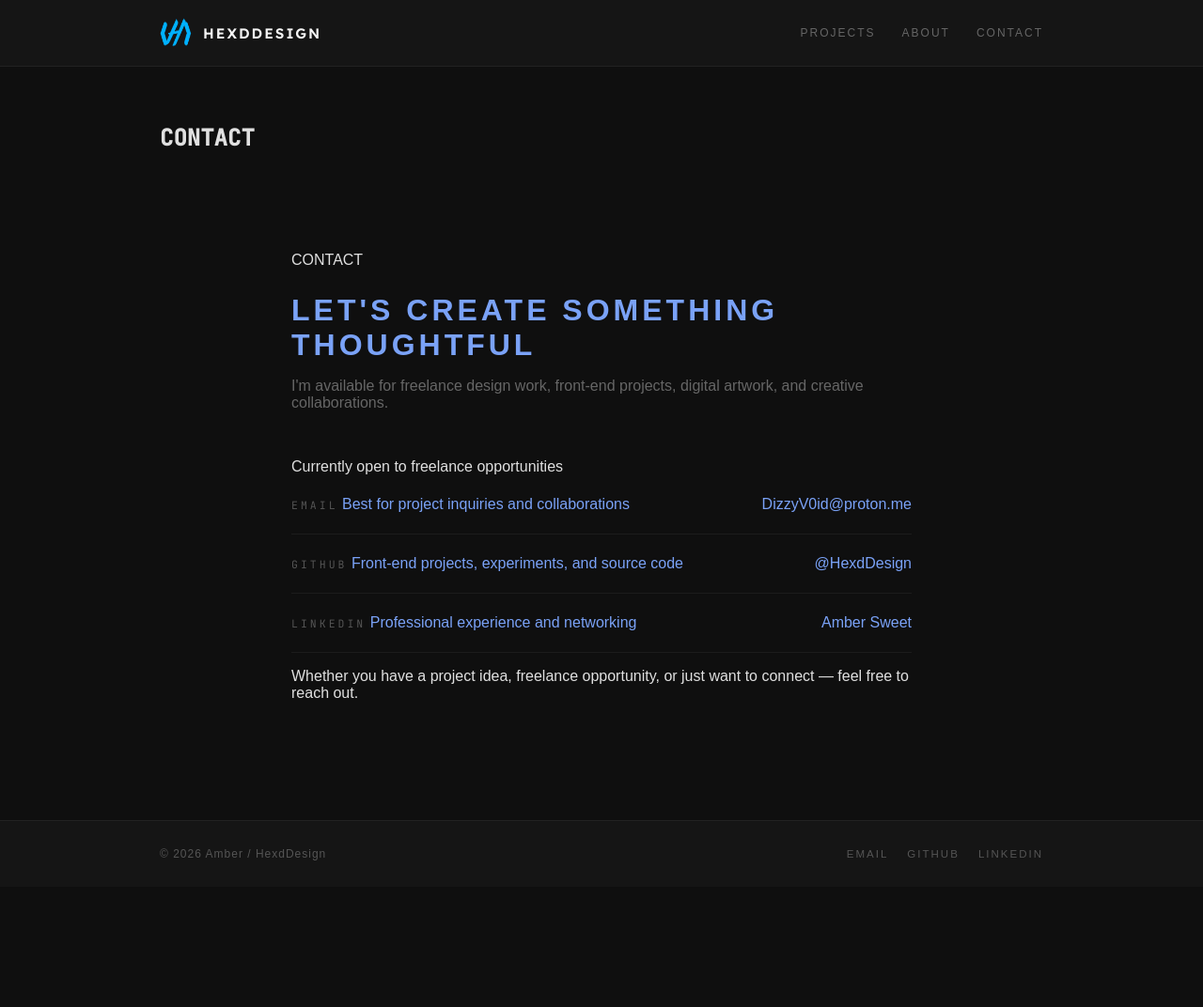
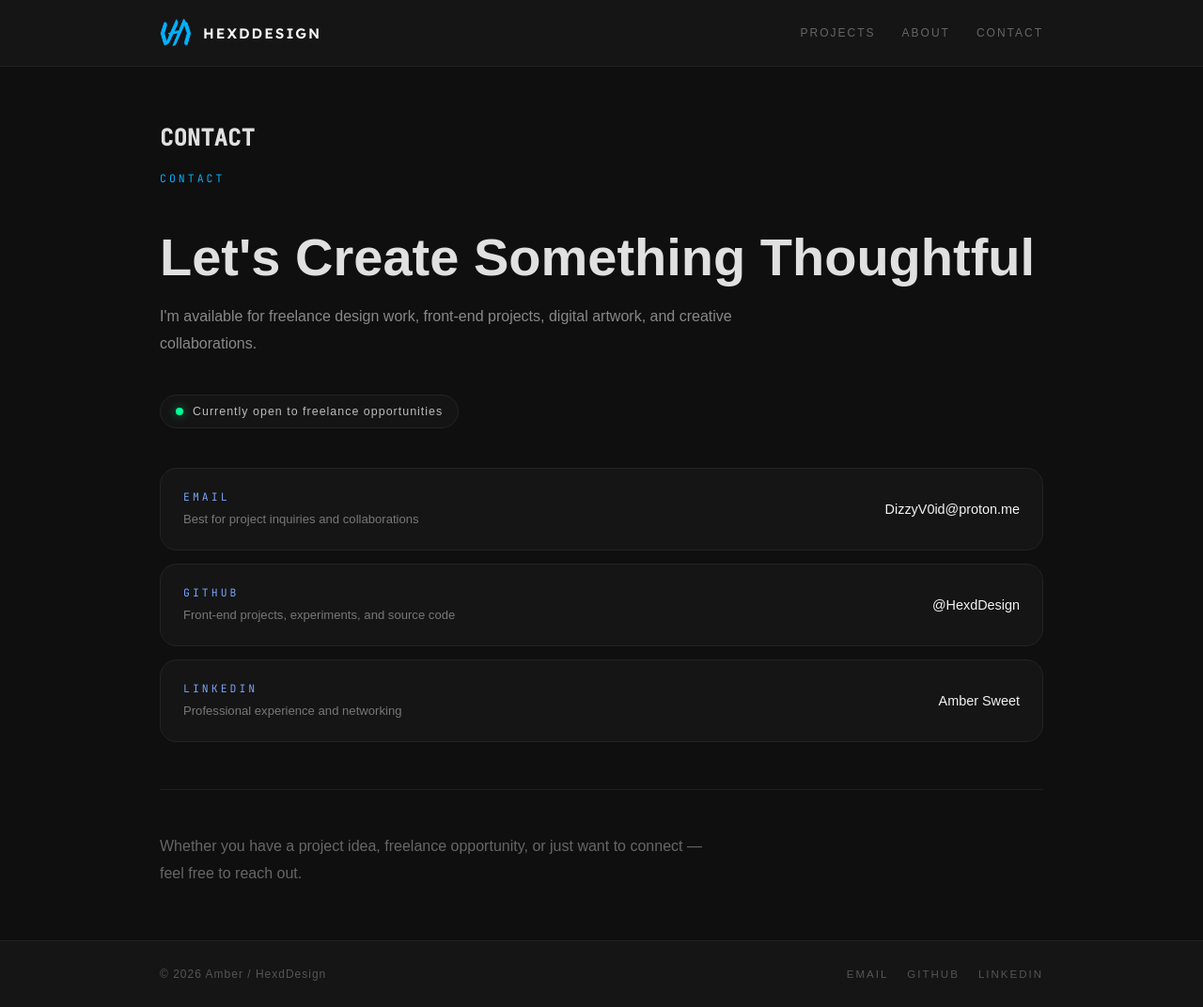
Before and after one commit to HexdDesign/hexddesign.github.io, a Jekyll site: the page built from contact.markdown, in a window 1280 px wide. Shown: the whole page at 94% size. Built offline with Jekyll 4.4.1, drawn with Linux system fonts in a browser that asks for light colours; some web fonts are replaced; before the commit the page ends 944 px from its top, so only the background shows below that.

Commit message:
Update main.scss

```diff
--- a/assets/main.scss
+++ b/assets/main.scss
@@ -752,30 +752,62 @@ h1.post-header {
 // Contact Page
 // ─────────────────────────────────────────────────────────────
 
-.contact-page {
-  max-width: 700px;
-  margin: 0 auto;
-  padding: 70px 20px;
+.contact-header {
+  margin-bottom: 40px;
+}
+
+.contact-kicker {
+  font-family: 'JetBrains Mono', monospace;
+  color: #00b1ff;
+  font-size: 0.72rem;
+  letter-spacing: 3px;
+  text-transform: uppercase;
+  margin-bottom: 18px;
 }
 
 .contact-title {
-  color: #7aa2f7;
-
-  font-size: 2rem;
-  letter-spacing: 4px;
-  text-transform: uppercase;
-
-  margin-bottom: 10px;
+  font-size: clamp(2.2rem, 5vw, 3.5rem);
+  line-height: 1.1;
+  margin-bottom: 18px;
 }
 
 .contact-sub {
-  color: #666;
-  margin-bottom: 50px;
+  max-width: 620px;
+  line-height: 1.8;
+  color: #888;
+}
+
+.contact-status {
+  display: inline-flex;
+  align-items: center;
+  gap: 10px;
+
+  margin-bottom: 42px;
+
+  background: #141414;
+  border: 1px solid #242424;
+
+  padding: 10px 16px;
+  border-radius: 999px;
+
+  font-size: 0.78rem;
+  letter-spacing: 1px;
+  color: #bbb;
+}
+
+.status-dot {
+  width: 8px;
+  height: 8px;
+  border-radius: 50%;
+  background: #00ff95;
+
+  box-shadow: 0 0 10px rgba(0, 255, 149, 0.5);
 }
 
 .contact-links {
   display: flex;
   flex-direction: column;
+  gap: 14px;
 }
 
 .contact-item {
@@ -783,29 +815,75 @@ h1.post-header {
   justify-content: space-between;
   align-items: center;
 
-  padding: 22px 0;
+  gap: 20px;
 
-  border-bottom: 1px solid #1c1c1c;
+  background: #151515;
+  border: 1px solid #242424;
 
-  transition: padding-left 0.2s ease;
+  border-radius: 18px;
+
+  padding: 22px 24px;
+
+  transition:
+    transform 0.2s ease,
+    border-color 0.2s ease,
+    background 0.2s ease;
 }
 
 .contact-item:hover {
-  padding-left: 8px;
+  transform: translateY(-3px);
+  border-color: #00b1ff;
+  background: #181818;
+}
+
+.contact-left {
+  display: flex;
+  flex-direction: column;
+  gap: 6px;
 }
 
 .contact-label {
-  color: #555;
-
+  color: #7aa2f7;
   font-size: 0.72rem;
   letter-spacing: 3px;
   text-transform: uppercase;
 }
 
-.contact-value {
-  color: #7aa2f7;
+.contact-desc {
+  color: #777;
+  font-size: 0.82rem;
+  line-height: 1.6;
 }
 
+.contact-value {
+  color: #f3f3f3;
+  font-size: 0.9rem;
+  text-align: right;
+}
+
+.contact-footer-note {
+  margin-top: 50px;
+  padding-top: 30px;
+  border-top: 1px solid #1f1f1f;
+}
+
+.contact-footer-note p {
+  color: #666;
+  line-height: 1.8;
+  max-width: 600px;
+}
+
+@media (max-width: 760px) {
+
+  .contact-item {
+    flex-direction: column;
+    align-items: flex-start;
+  }
+
+  .contact-value {
+    text-align: left;
+  }
+}
 
 // ─────────────────────────────────────────────────────────────
 // Responsive
```
